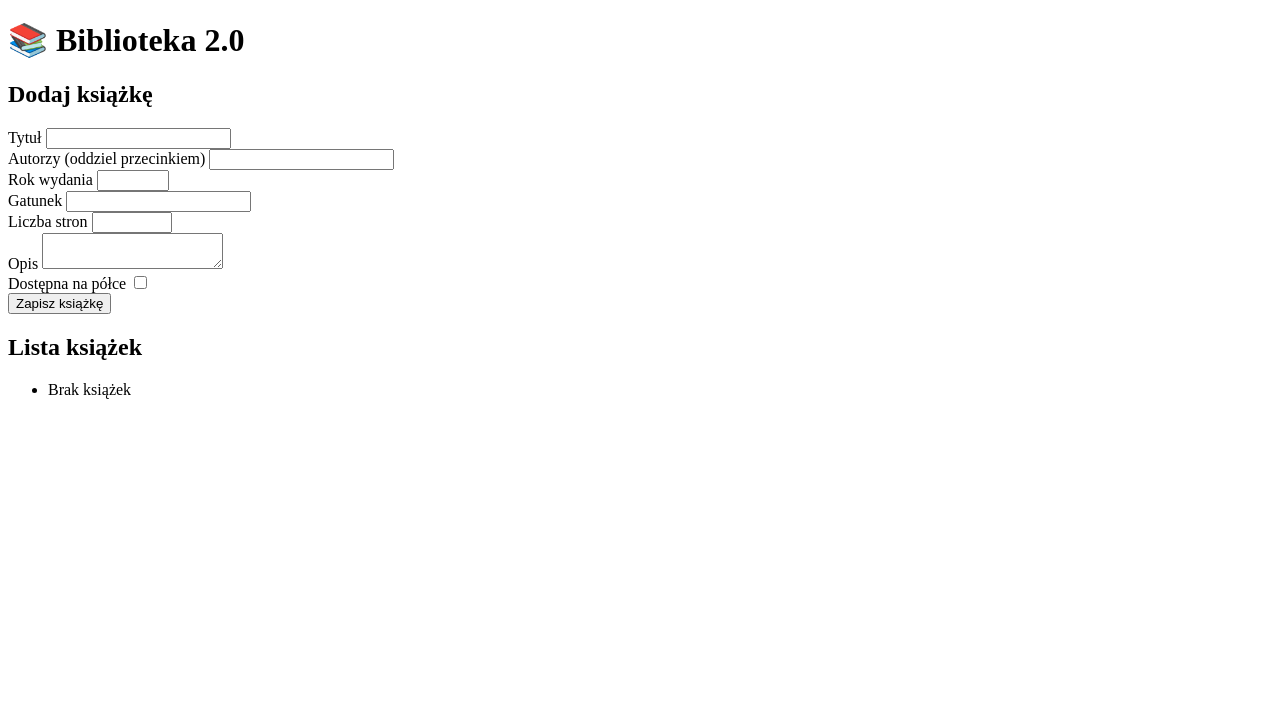
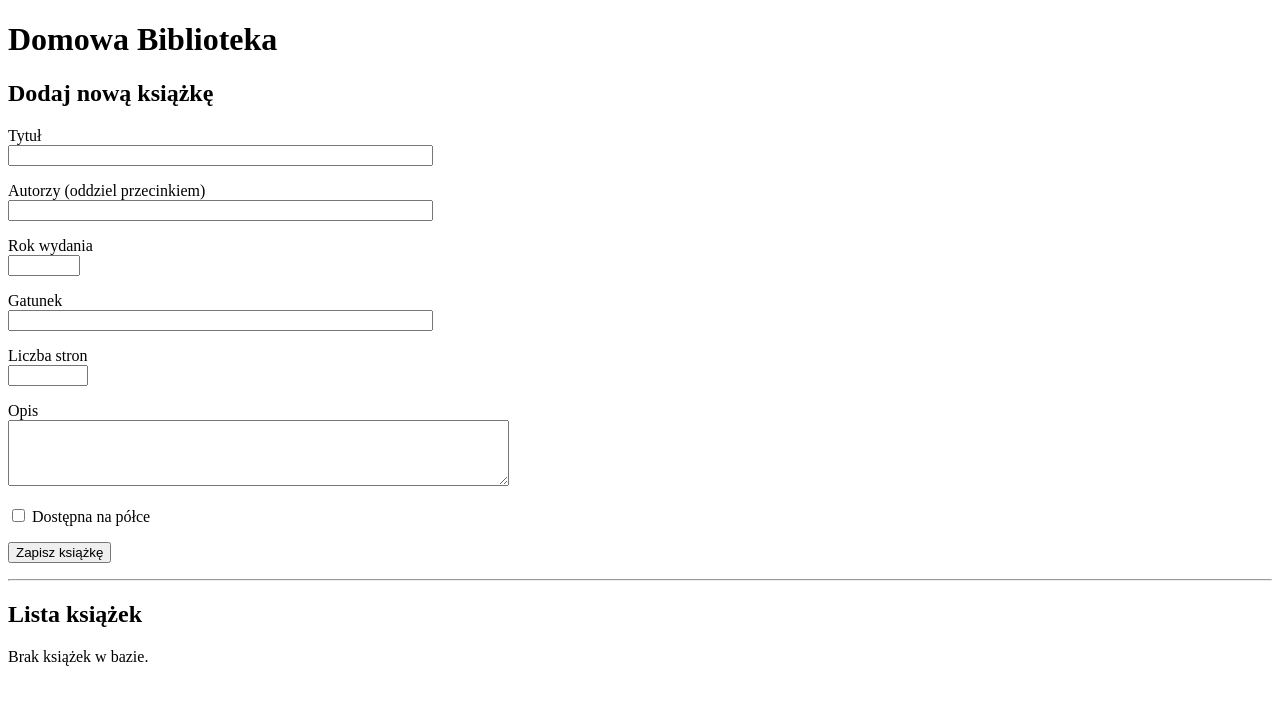
Before and after one commit to dawid19999/Modul13.4, a Flask app: page / in a window 1280 px wide. Shown: the top 705 px of the page. Run offline with Flask 3, Linux system fonts and the light colour scheme.

Commit message:
Update index.html

```diff
--- a/app/templates/index.html
+++ b/app/templates/index.html
@@ -1,51 +1,114 @@
 <!doctype html>
 <html lang="pl">
 <head>
-    <meta charset="UTF-8">
-    <title>Biblioteka 2.0</title>
+    <meta charset="utf-8">
+    <title>Domowa Biblioteka</title>
 </head>
 <body>
-    <h1>📚 Biblioteka 2.0</h1>
+    <h1>Domowa Biblioteka</h1>
 
-    {% if editing_id %}
-        <h2>Edytuj książkę</h2>
-    {% else %}
-        <h2>Dodaj książkę</h2>
-    {% endif %}
+    <h2>{{ 'Edytuj książkę' if editing_id else 'Dodaj nową książkę' }}</h2>
 
     <form method="POST">
         {{ form.hidden_tag() }}
-        {{ form.title.label }} {{ form.title() }}<br>
-        {{ form.authors.label }} {{ form.authors() }}<br>
-        {{ form.year.label }} {{ form.year() }}<br>
-        {{ form.genre.label }} {{ form.genre() }}<br>
-        {{ form.pages.label }} {{ form.pages() }}<br>
-        {{ form.description.label }} {{ form.description() }}<br>
-        {{ form.is_available.label }} {{ form.is_available() }}<br>
-        {{ form.submit() }}
+
+        <p>
+            {{ form.title.label }}<br>
+            {{ form.title(size=50) }}<br>
+            {% for error in form.title.errors %}
+                <span style="color: red;">{{ error }}</span><br>
+            {% endfor %}
+        </p>
+
+        <p>
+            {{ form.authors.label }}<br>
+            {{ form.authors(size=50) }}<br>
+            {% for error in form.authors.errors %}
+                <span style="color: red;">{{ error }}</span><br>
+            {% endfor %}
+        </p>
+
+        <p>
+            {{ form.year.label }}<br>
+            {{ form.year(size=10) }}<br>
+            {% for error in form.year.errors %}
+                <span style="color: red;">{{ error }}</span><br>
+            {% endfor %}
+        </p>
+
+        <p>
+            {{ form.genre.label }}<br>
+            {{ form.genre(size=50) }}<br>
+            {% for error in form.genre.errors %}
+                <span style="color: red;">{{ error }}</span><br>
+            {% endfor %}
+        </p>
+
+        <p>
+            {{ form.pages.label }}<br>
+            {{ form.pages(size=10) }}<br>
+            {% for error in form.pages.errors %}
+                <span style="color: red;">{{ error }}</span><br>
+            {% endfor %}
+        </p>
+
+        <p>
+            {{ form.description.label }}<br>
+            {{ form.description(rows=4, cols=60) }}<br>
+            {% for error in form.description.errors %}
+                <span style="color: red;">{{ error }}</span><br>
+            {% endfor %}
+        </p>
+
+        <p>
+            {{ form.is_available() }}
+            {{ form.is_available.label }}
+        </p>
+
+        <p>
+            {{ form.submit() }}
+            {% if editing_id %}
+                <a href="{{ url_for('index') }}">Anuluj edycję</a>
+            {% endif %}
+        </p>
     </form>
 
+    <hr>
+
     <h2>Lista książek</h2>
-    <ul>
-        {% for book in books %}
-            <li>
-                <strong>{{ book.title }}</strong> ({{ book.year }})<br>
-                Autorzy: {{ book.authors | map(attribute='name') | join(', ') }}<br>
-                Gatunek: {{ book.genre }} | Stron: {{ book.pages }}<br>
-                {% if not book.is_available %}
-                    <span style="color:red;">❌ Wypożyczona</span>
-                {% else %}
-                    <span style="color:green;">✔️ Dostępna</span>
-                {% endif %}
-                <br>
-                <a href="{{ url_for('index', book_id=book.id) }}">Edytuj</a>
-                <form method="POST" action="{{ url_for('delete_book', book_id=book.id) }}" style="display:inline;">
-                    <button type="submit">Usuń</button>
-                </form>
-            </li>
-        {% else %}
-            <li>Brak książek</li>
-        {% endfor %}
-    </ul>
+
+    {% if books %}
+        <table border="1" cellpadding="6" cellspacing="0">
+            <tr>
+                <th>Tytuł</th>
+                <th>Autorzy</th>
+                <th>Rok</th>
+                <th>Gatunek</th>
+                <th>Liczba stron</th>
+                <th>Opis</th>
+                <th>Dostępna</th>
+                <th>Akcje</th>
+            </tr>
+            {% for book in books %}
+            <tr>
+                <td>{{ book.title }}</td>
+                <td>{{ book.authors | map(attribute='name') | join(', ') }}</td>
+                <td>{{ book.year or '' }}</td>
+                <td>{{ book.genre or '' }}</td>
+                <td>{{ book.pages or '' }}</td>
+                <td>{{ book.description or '' }}</td>
+                <td>{{ 'Tak' if book.is_available else 'Nie' }}</td>
+                <td>
+                    <a href="{{ url_for('index', book_id=book.id) }}">Edytuj</a> |
+                    <form action="{{ url_for('delete_book', book_id=book.id) }}" method="POST" style="display:inline;">
+                        <button type="submit" onclick="return confirm('Na pewno usunąć tę książkę?');">Usuń</button>
+                    </form>
+                </td>
+            </tr>
+            {% endfor %}
+        </table>
+    {% else %}
+        <p>Brak książek w bazie.</p>
+    {% endif %}
 </body>
 </html>
```
